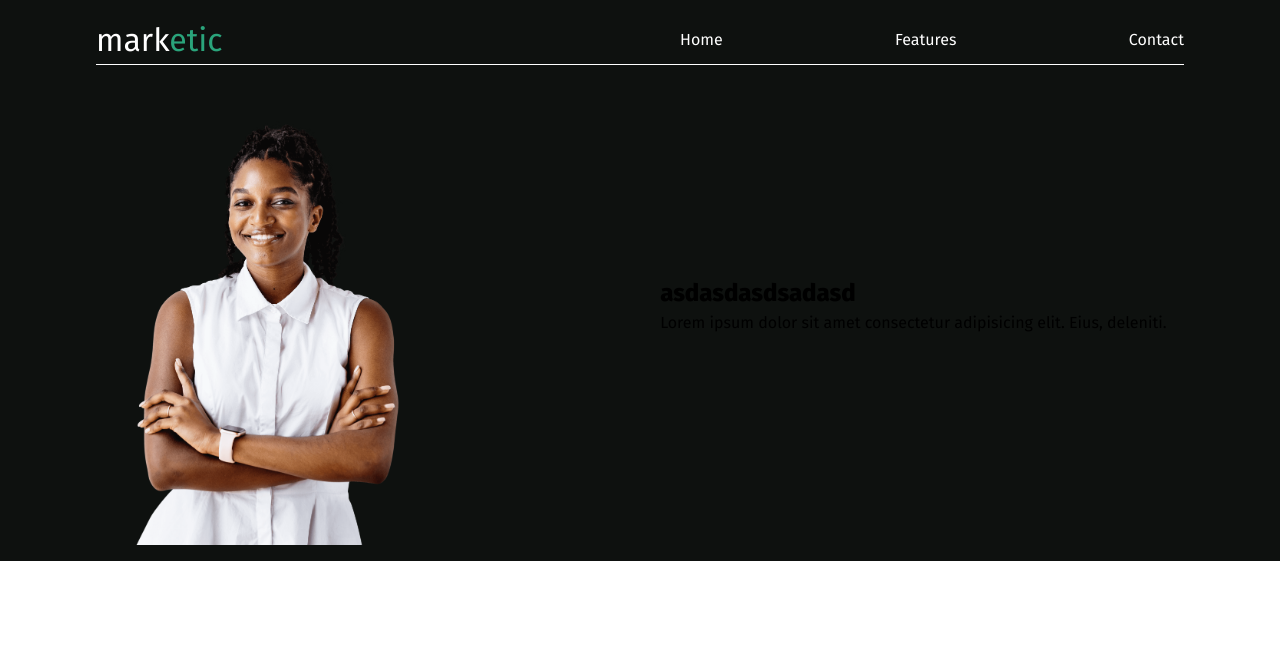
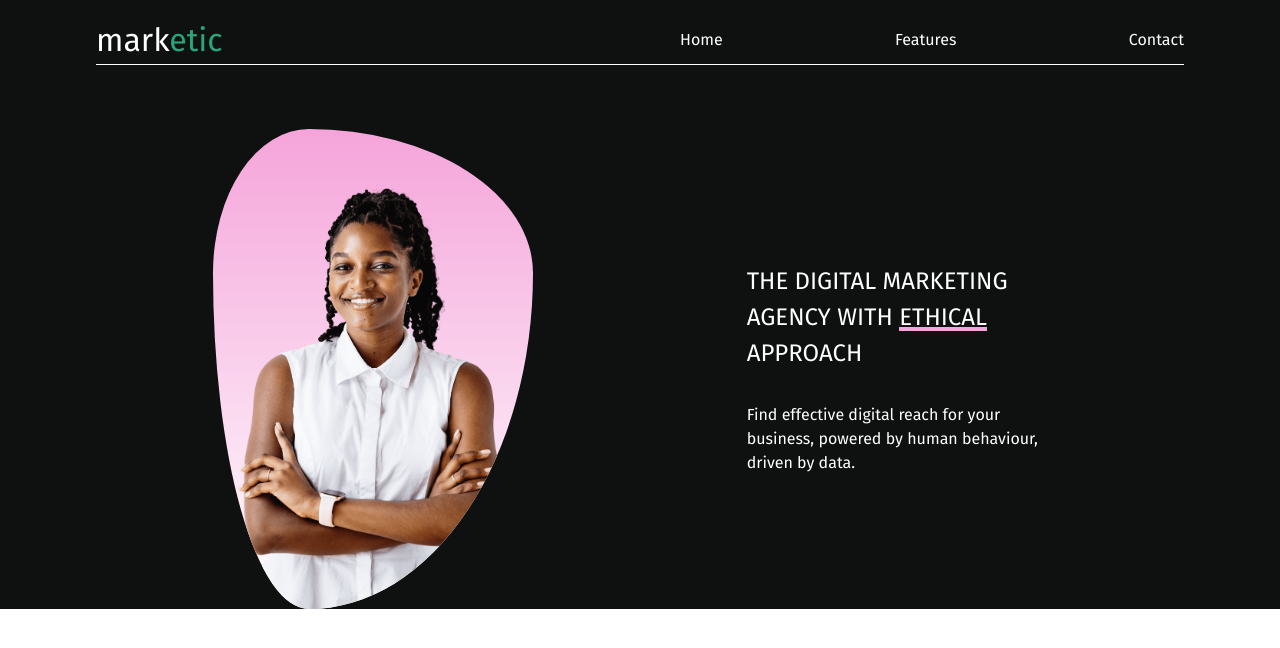
Before and after one commit to mclbdn/marketic, a React (Create React App) app: page / in a window 1280 px wide. Shown: the top 648 px of the page. Built offline with nearby package versions, Linux system fonts and the light colour scheme; the HTML template or start-up script is replaced by a standard one.

Commit message:
Add hero styles

```diff
--- a/src/App.css
+++ b/src/App.css
@@ -74,8 +74,7 @@ h6 {
 
 .hero-container {
   background-color: #0e110f;
-  padding: 1rem 0 1rem 0;
-  border-bottom: 0.1px solid var(--white-color);
+  padding: 1rem 0 0 0;
 }
 
 .hero-container header {
@@ -153,13 +152,44 @@ h6 {
   background-color: var(--black-color);
   display: flex;
   align-items: center;
-  justify-content: space-around;
+  justify-content: space-evenly;
   flex-wrap: wrap;
+  padding-top: 4rem;
 }
 
 .main-hero-content img {
   width: 25%;
+  align-items: center;
+  background: linear-gradient(180deg, rgba(245,164,218,1) 0%, rgba(255,255,255,1) 100%);
+  border-radius: 30% 70% 70% 30% / 30% 30% 70% 70%;
 }
 
+.hero-text {
+  color: var(--white-color);
+  width: 25%;
+}
+
+.hero-text h1 {
+  margin-bottom: 2rem;
+  font-weight: 400;
+}
+
+.hero-text .pink-text {
+  background:
+     linear-gradient(
+       to bottom,
+       var(--pink-color) 0%,
+       var(--pink-color) 100%
+     );
+  background-position: 0 100%;
+  background-repeat: repeat-x;
+  background-size: 4px 4px;
+  color: var(--white-color);
+  transition: background-size .5s;
+}
+
+.hero-text .pink-text:hover {
+  background-size: 4px 50px;
+}
 
 /* HERO END */
--- a/src/components/Hero.js
+++ b/src/components/Hero.js
@@ -29,10 +29,12 @@ const Hero= () => {
       <div className="main-hero-content">
         <img src={logo} alt="Photo of a girl." />
         <div className="hero-text">
-          <h1>asdasdasdsadasd</h1>
+          <h1>
+            THE DIGITAL MARKETING AGENCY WITH <span className="pink-text">ETHICAL</span> APPROACH
+          </h1>
           <p>
-            Lorem ipsum dolor sit amet consectetur adipisicing elit. Eius,
-            deleniti.
+            Find effective digital reach for your business, powered by human
+            behaviour, driven by data.
           </p>
         </div>
       </div>
```
